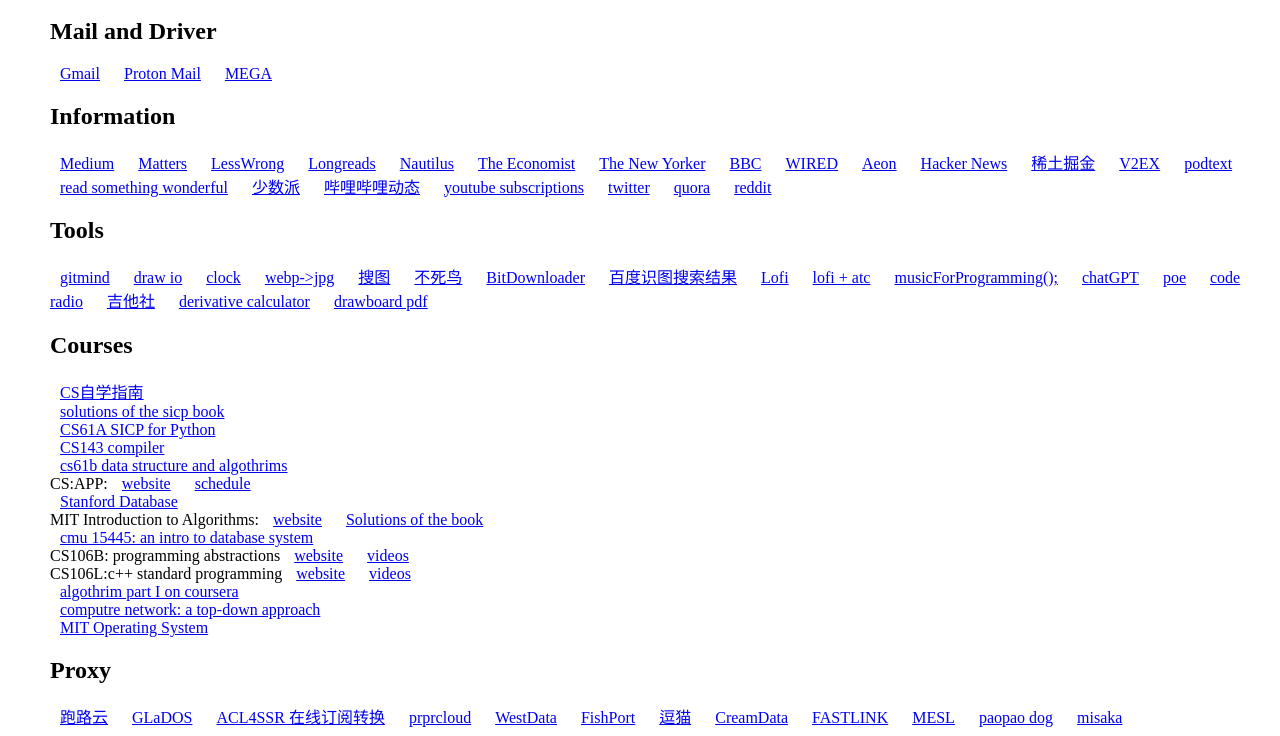
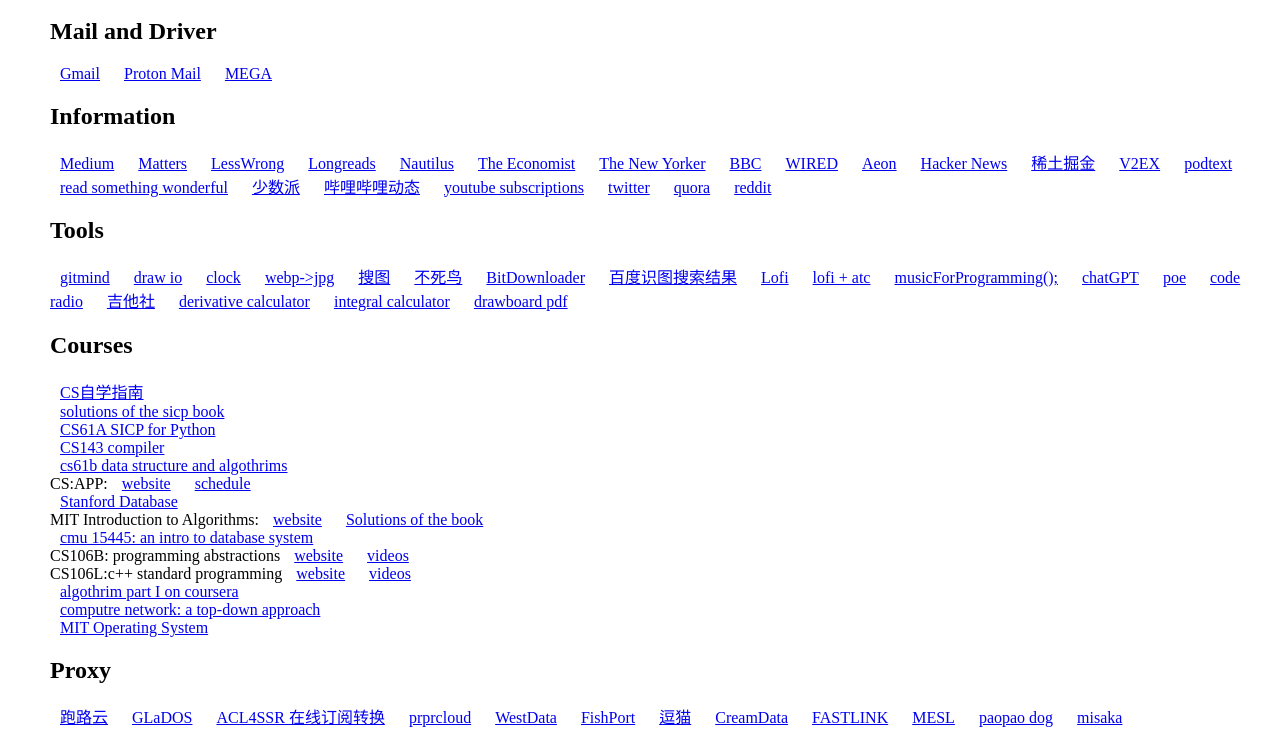
Before and after one commit to shellingfff/shellingfff.github.io, a plain HTML site: page index.html in a window 1280 px wide. Shown: the part 100-836 px from the top of the page. Drawn offline with Linux system fonts and the light colour scheme.

Commit message:
Add integral calculator

```diff
--- a/index.html
+++ b/index.html
@@ -110,6 +110,8 @@
 
         <a href="https://www.derivative-calculator.net/">derivative calculator</a>
 
+        <a href="https://www.integral-calculator.com/">integral calculator</a>
+
         <a href="https://pdf.drawboard.com/">drawboard pdf</a>
 
         <h2>Courses</h2>
```
